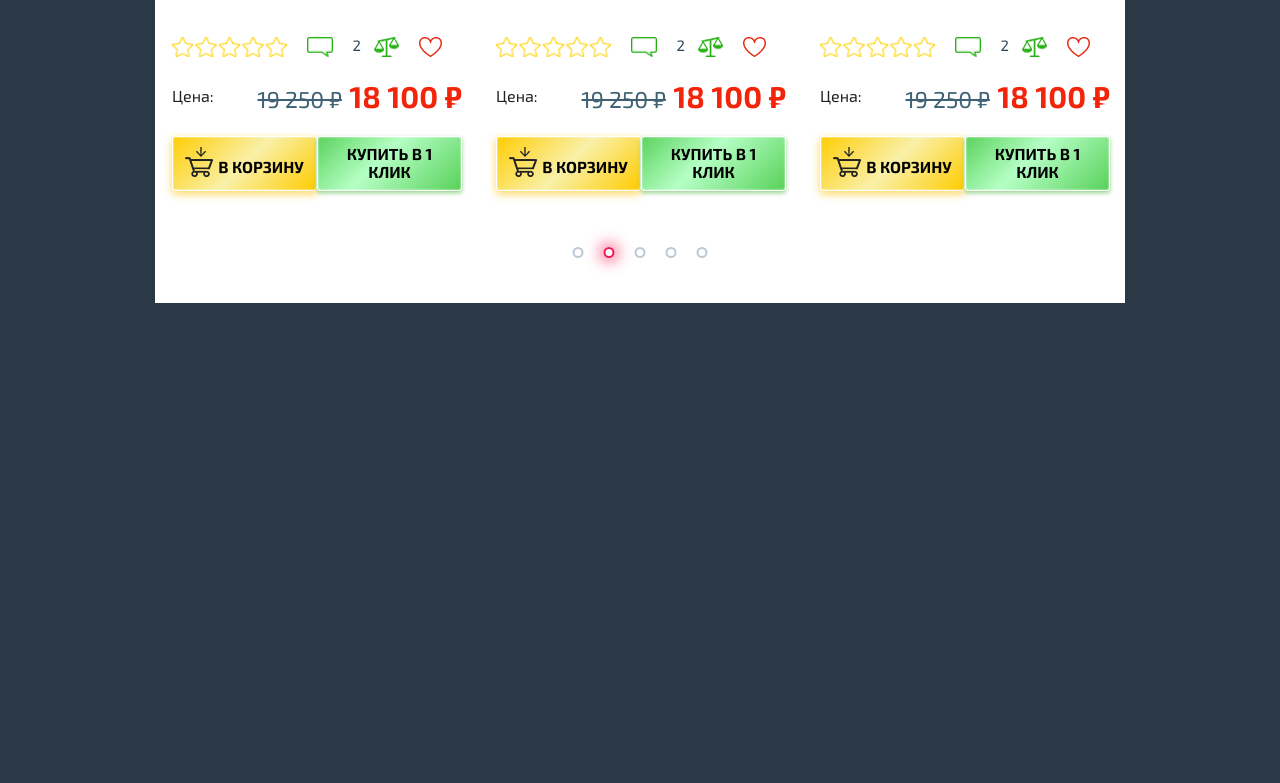
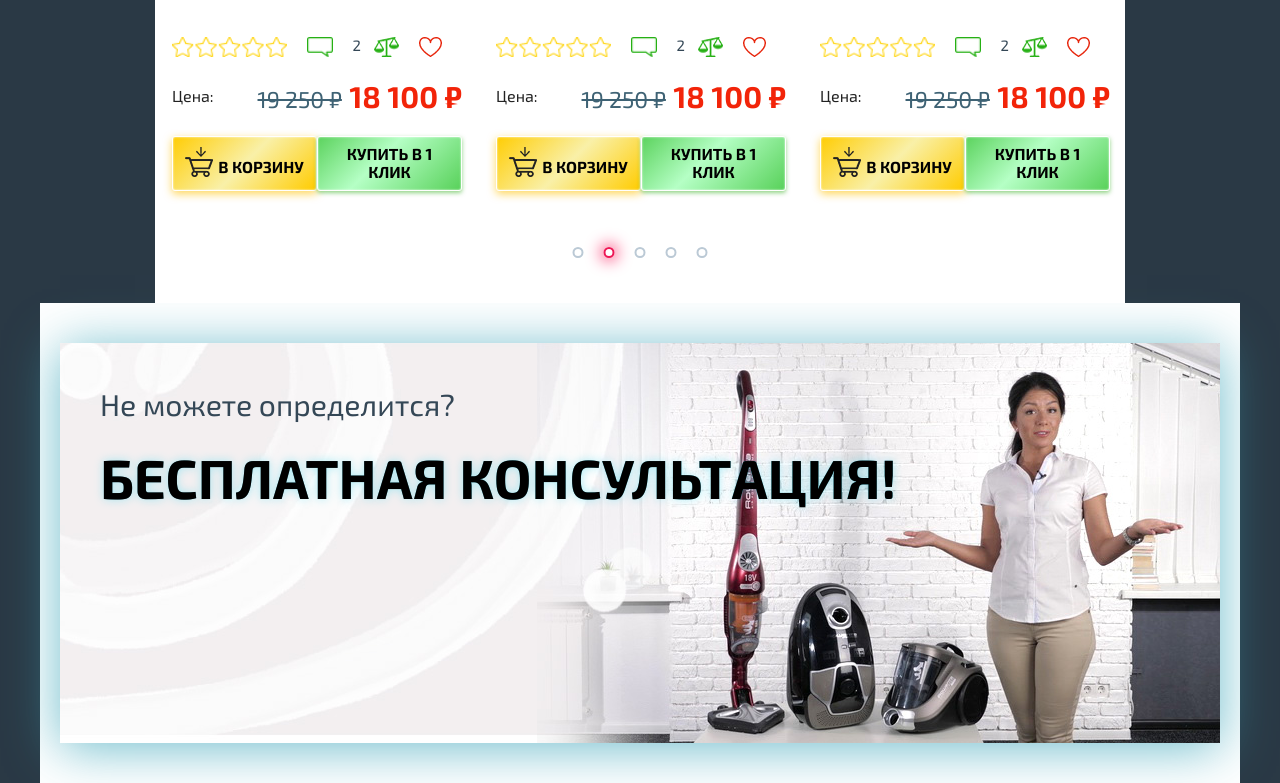
Before and after one commit to ViperPredator1992/wentop, a website: page src/index.html in a window 1280 px wide. Shown: the part 3452-4235 px from the top of the page. Before the commit the page ends 3755 px from the top, so only its background shows below. Drawn offline with nearby package versions, Linux system fonts and the light colour scheme.

Commit message:
add sass

```diff
--- a/src/index.html
+++ b/src/index.html
@@ -755,6 +755,17 @@
                 </div>
             </div>
         </section>
+        <section class="advertising">
+            <div class="container">
+                <div class="advertising-block">
+                    <div class="advertising-img">
+                        <span class="advertising__headline">Не можете определится?</span>
+                        <h2 class="advertising__title">бесплатная
+                        консультация!</h2>
+                    </div>
+                </div>
+            </div>
+        </section>
     </div>
 
     <script src="https://code.jquery.com/jquery.min.js"></script>
--- /dev/null
+++ b/src/sass/index/_advertising.sass
@@ -0,0 +1,23 @@
+.advertising
+    &-block
+        padding: 40px 20px
+        background-color: $white
+    &-img
+        padding: 37px 0 0 40px
+        background: url(../img/banner4.jpg) center no-repeat
+        width: 100%
+        min-height: 400px
+        box-shadow: 0 5px 49px rgba(60, 165, 186, 0.75)
+    &__headline
+        font-size: 30px
+        font-weight: 400
+        line-height: 48px
+        color: #344756
+    &__title
+        margin: 20px 0
+        font-size: 55px
+        line-height: 58px
+        text-transform: uppercase
+        background-image: linear-gradient(36deg, #2d4e5b 0%, #43c7db 63%, #388696 100%)
+        background-clip: text
+        text-shadow: 0 0 10px rgba(83, 220, 241, 0.49)
--- a/src/sass/style.sass
+++ b/src/sass/style.sass
@@ -8,6 +8,7 @@
 @import 'index/brands'
 @import 'index/leaders'
 @import 'index/populars'
+@import 'index/advertising'
 
 
 @import 'footer'
```
Also changed, not shown: src/css/style.css, src/img/banner4.jpg (added), 1 other file.
